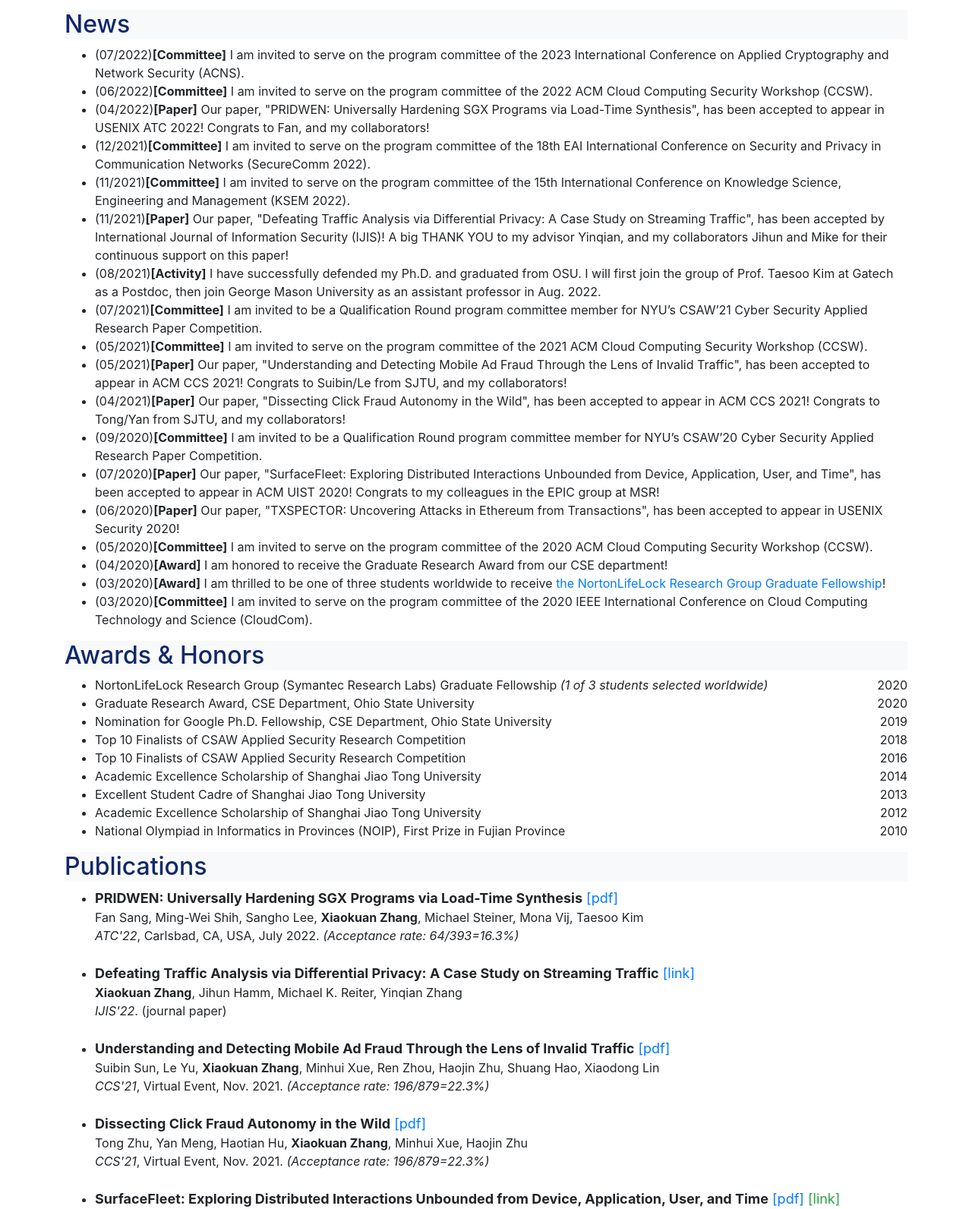
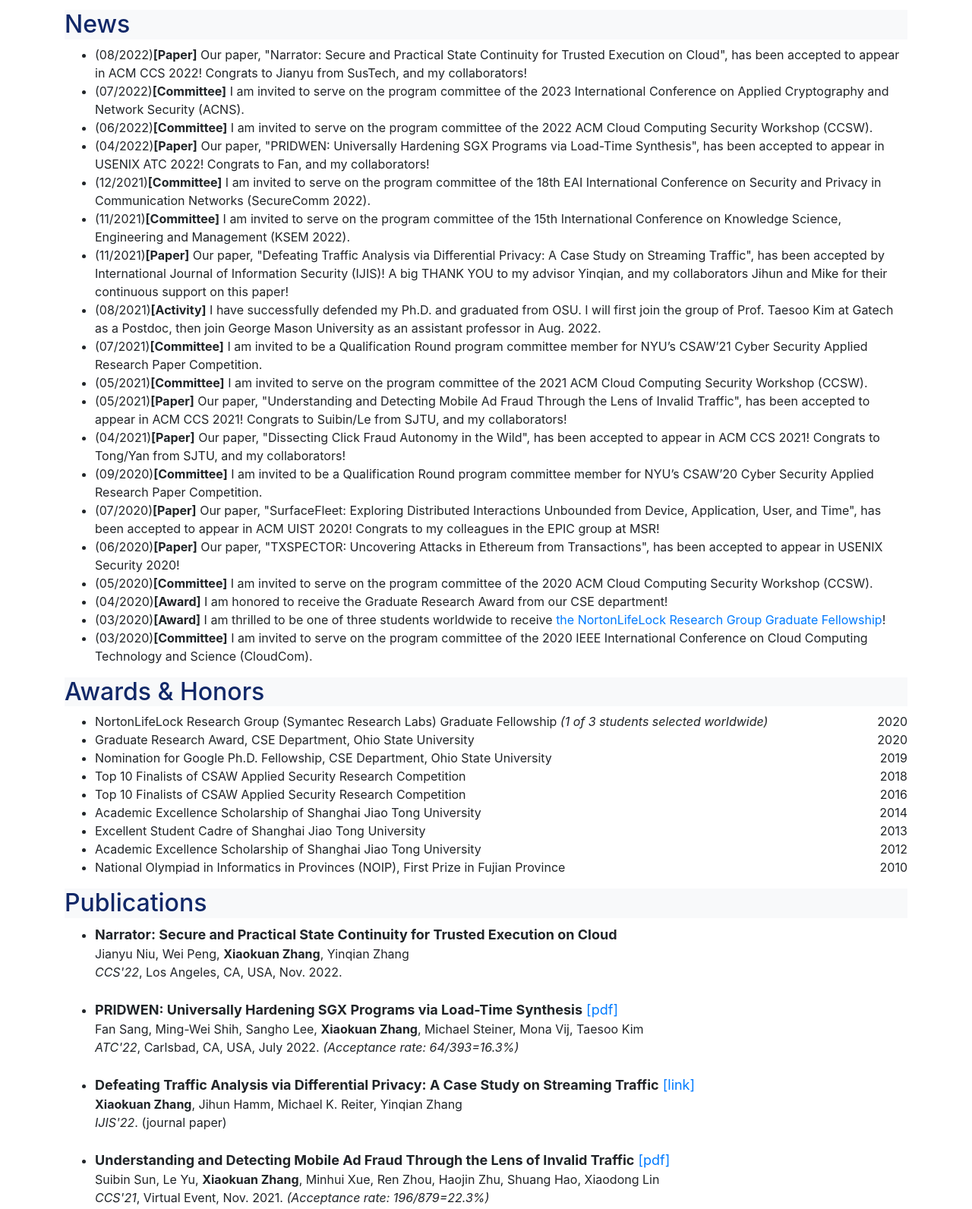
Before and after one commit to mainarke/mainarke.github.io, a plain HTML site: page index.html in a window 1280 px wide. Shown: the part 717-2309 px from the top of the page at 76% size. Drawn offline with Linux system fonts and the light colour scheme; a web font is replaced by a local one.

Commit message:
update ccs22

```diff
--- a/index.html
+++ b/index.html
@@ -115,6 +115,7 @@
 					<span class="anchor" id="news"></span>
 					<h2 class="bg-light h2color">News</h2>
 					<ul>
+						<li>(08/2022)<b>[Paper]</b> Our paper, "Narrator: Secure and Practical State Continuity for Trusted Execution on Cloud", has been accepted to appear in ACM CCS 2022! Congrats to Jianyu from SusTech, and my collaborators!</li>
 						<li>(07/2022)<b>[Committee]</b> I am invited to serve on the program committee of the 2023 International Conference on Applied Cryptography and Network Security (ACNS).</li>
 						<li>(06/2022)<b>[Committee]</b> I am invited to serve on the program committee of the 2022 ACM Cloud Computing Security Workshop (CCSW).</li>
 						<li>(04/2022)<b>[Paper]</b> Our paper, "PRIDWEN: Universally Hardening SGX Programs via Load-Time Synthesis", has been accepted to appear in USENIX ATC 2022! Congrats to Fan, and my collaborators!</li>
@@ -159,6 +160,16 @@
 					<span class="anchor" id="pub"></span>
 					<h2 class="bg-light  h2color">Publications</h2>
 					<ul>
+						<li>
+							<font size="4"><b>Narrator: Secure and Practical State Continuity for Trusted Execution on Cloud</b>
+							 <!-- <a class="text-important" href="assets/papers/ccs22_niu.pdf" target="_blank">[pdf]</a>  -->
+							</font>
+							<br>Jianyu Niu, Wei Peng, <b>Xiaokuan Zhang</b>, Yinqian Zhang
+							<br><i>CCS'22</i>, Los Angeles, CA, USA, Nov. 2022.
+							<!-- <i>(Acceptance rate: 196/879=22.3%)</i> -->
+
+						</li>
+						<br>
 						<li>
 							<font size="4"><b>PRIDWEN: Universally Hardening SGX Programs via Load-Time Synthesis</b>
 							 <a class="text-important" href="assets/papers/atc22_sang.pdf" target="_blank">[pdf]</a>
@@ -296,7 +307,7 @@
 						<li>International Conference on Applied Cryptography and Network Security (ACNS) <span style="float:right">2023</span></li>
 						<li>EAI International Conference on Security and Privacy in Communication Networks (SecureComm) <span style="float:right">2022</span></li>
 						<li>International Conference on Knowledge Science, Engineering and Management (KSEM) <span style="float:right">2022</span></li>
-						<li>ACM Cloud Computing Security Workshop (CCSW) <span style="float:right">2020, 2021</span></li>
+						<li>ACM Cloud Computing Security Workshop (CCSW) <span style="float:right">2020, 2021, 2022</span></li>
 						<li>NYU CSAW Cyber Security Applied Research Paper Competition <span style="float:right">2020, 2021</span></li>
                         <li>IEEE International Conference on Cloud Computing Technology and Science (CloudCom) <span style="float:right">2020</span></li>
 						</ul>
```
Also changed, not shown: 1 other file.
